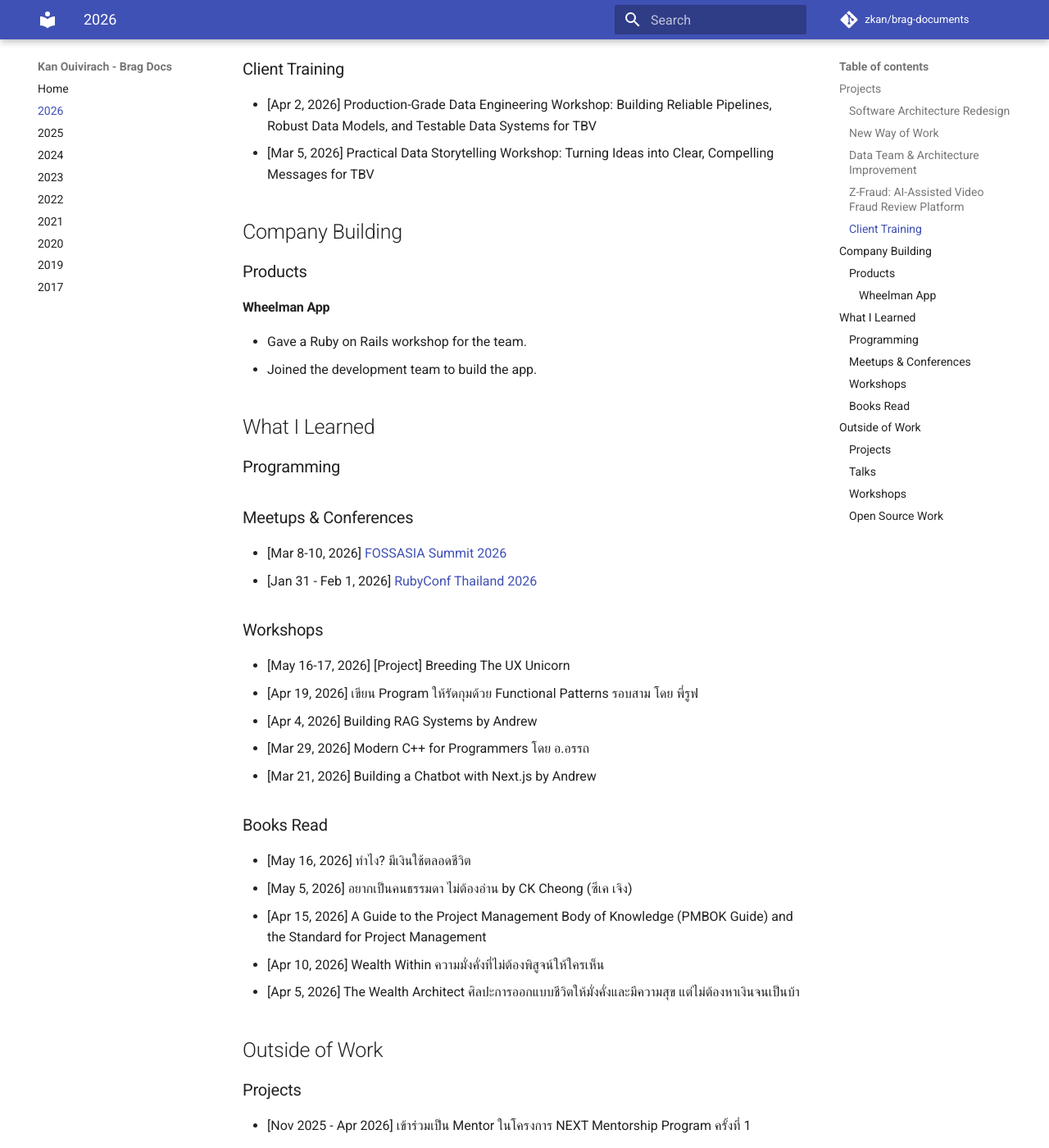
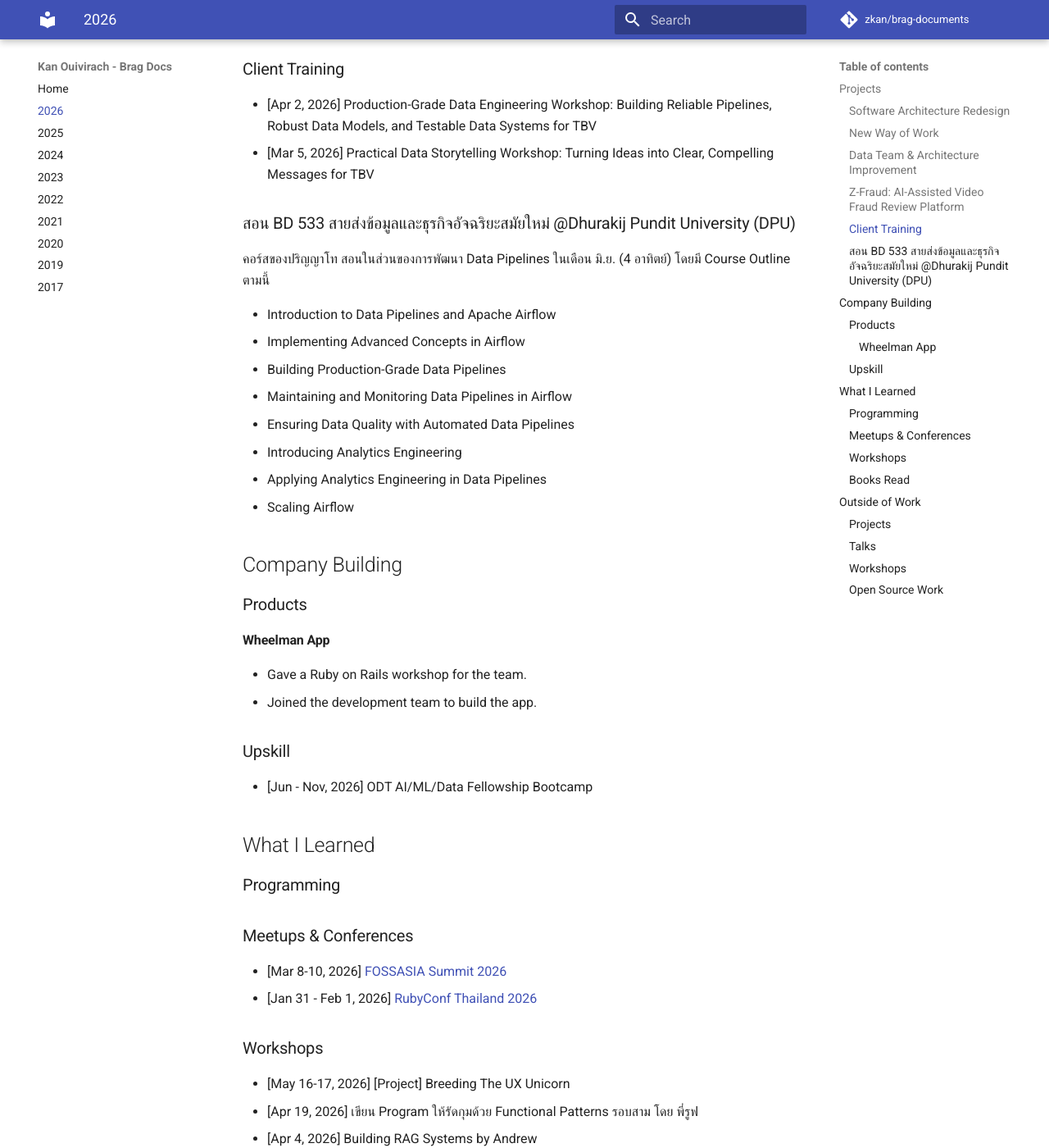
Before and after one commit to zkan/brag-documents, an MkDocs documentation site: the page built from docs/2026.md, in a window 1280 px wide and 1400 px high, scrolled down 1163 px. Shown: the whole window at 82% size. Built offline with MkDocs 1.6.1 and Material for MkDocs 9.7.7, drawn with Linux system fonts in a browser that asks for light colours; comment, search, counter and statistics services are not loaded; some of the changed text lies outside the part shown.

Commit message:
Add DPU course, AI/ML/Data fellowship bootcamp, Thinking with Data class

```diff
--- a/docs/2026.md
+++ b/docs/2026.md
@@ -46,6 +46,20 @@
 * [Mar 5, 2026] Practical Data Storytelling Workshop: Turning Ideas into Clear,
   Compelling Messages for TBV
 
+### สอน BD 533 สายส่งข้อมูลและธุรกิจอัจฉริยะสมัยใหม่ @Dhurakij Pundit University (DPU)
+
+คอร์สของปริญญาโท สอนในส่วนของการพัฒนา Data Pipelines ในเดือน มิ.ย. (4 อาทิตย์)
+โดยมี Course Outline ตามนี้
+
+* Introduction to Data Pipelines and Apache Airflow
+* Implementing Advanced Concepts in Airflow
+* Building Production-Grade Data Pipelines
+* Maintaining and Monitoring Data Pipelines in Airflow
+* Ensuring Data Quality with Automated Data Pipelines
+* Introducing Analytics Engineering
+* Applying Analytics Engineering in Data Pipelines
+* Scaling Airflow
+
 ## Company Building
 
 ### Products
@@ -54,6 +68,10 @@
 
 - Gave a Ruby on Rails workshop for the team.
 - Joined the development team to build the app.
+
+### Upskill
+
+* [Jun - Nov, 2026] ODT AI/ML/Data Fellowship Bootcamp
 
 ## What I Learned
 
@@ -99,6 +117,7 @@
 
 ### Workshops
 
+* [Jun 7, 2026] Thinking with Data @Geeky Base
 * [Mar 19, 2026] When ML Meets Production Workshop: Monitoring & Failure Modes
   of Machine Learning Systems @Kasetsart University (KU). See
   [when-ml-meets-production-workshop](https://github.com/zkan/when-ml-meets-production-workshop){target=_blank}.
```
